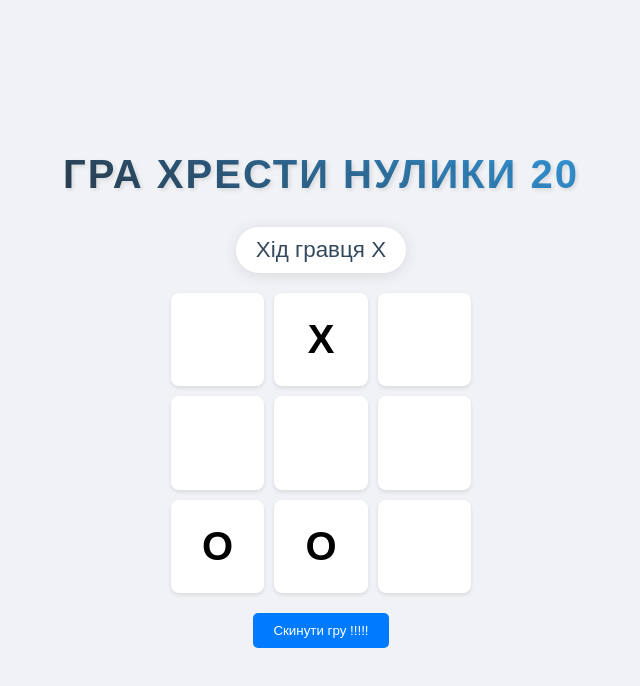
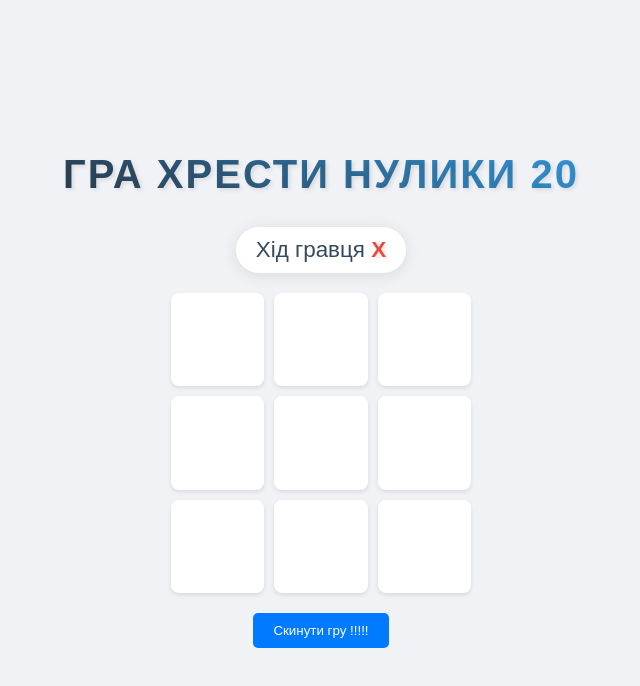
Before and after one commit to Skhmelyuk/tic-tac-toe-pv521, a React (Vite) app: page / in a window 1280 px wide. Shown: the top 686 px of the page, without its empty margins (319-959 px from the left). Built offline with nearby package versions, Linux system fonts and the light colour scheme.

Commit message:
BobiArs: save

```diff
--- a/src/App.tsx
+++ b/src/App.tsx
@@ -13,7 +13,7 @@ const WINNING_COMBINATIONS: number[][] = [
   [2, 5, 8], // Стовпці (вертикальні лінії)
   [0, 4, 8],
   [2, 4, 6], // Діагоналі
-]
+];
 
 function checkWinner(currentBoard: BoardState): WinResult | null {
   for (const combination of WINNING_COMBINATIONS) {
@@ -33,35 +33,46 @@ function checkWinner(currentBoard: BoardState): WinResult | null {
 }
 
 function App() {
-  const [cells, setCells] = useState<BoardState>([null, "X", null, null, null, null, "O", "O", null]);
+  const [cells, setCells] = useState<BoardState>([
+    null,
+    null,
+    null,
+    null,
+    null,
+    null,
+    null,
+    null,
+    null,
+  ]);
   const [currentPlayer, setCurrentPlayer] = useState<Player>("X");
 
   const winnerResult = checkWinner(cells);
   const winner = winnerResult ? winnerResult.winner : null;
   const winnerCombination = winnerResult ? winnerResult.combination : [];
-  const isDraw = !winner && cells.every( (cell)=>cell!=null );
+  const isDraw = !winner && cells.every((cell) => cell != null);
 
-  const handleSendClick = (index:number):void => {
-
-    if (cells[index] || winner || isDraw){
-      return
+  const handleSendClick = (index: number): void => {
+    if (cells[index] || winner || isDraw) {
+      return;
     }
 
     const newCells = [...cells];
     newCells[index] = currentPlayer;
     setCells(newCells);
     setCurrentPlayer(currentPlayer === "X" ? "O" : "X");
-
-  }
+  };
 
   return (
     <div className="game" id="game">
       <TitleGame title="Гра хрести нулики" age={20} />
-      <Status player={currentPlayer} />
+      <Status player={currentPlayer} winner={winner} isDraw={isDraw} />
       <div className="board">
         {cells.map((cell, index) => (
-
-          <Cell value={cell} key={index} onCellClick={() => handleSendClick(index)} />
+          <Cell
+            value={cell}
+            key={index}
+            onCellClick={() => handleSendClick(index)}
+          />
         ))}
       </div>
       <button className="reset">Скинути гру !!!!!</button>
--- a/src/components/Status.tsx
+++ b/src/components/Status.tsx
@@ -1,11 +1,30 @@
-import type {Player} from "../types"
+import type { CellValue, Player } from "../types";
 
 interface StatusProps {
-    player: Player,
+  player: Player;
+  winner: CellValue;
+  isDraw: boolean;
 }
 
-export function Status(props: StatusProps) {
+export function Status({ player, winner, isDraw }: StatusProps) {
+  if (winner) {
     return (
-        <div className="turn">Хід гравця {props.player}</div>
-    )
+      <div className="turn">
+        Гравець{" "}
+        <span className={winner === "X" ? "x-mark" : "o-mark"}>{winner}</span>{" "}
+        переміг!
+      </div>
+    );
+  }
+
+  if (isDraw) {
+    return <div className="turn">Нічия!</div>;
+  }
+
+  return (
+    <div className="turn">
+      Хід гравця{" "}
+      <span className={player === "X" ? "x-mark" : "o-mark"}>{player}</span>
+    </div>
+  );
 }
```
